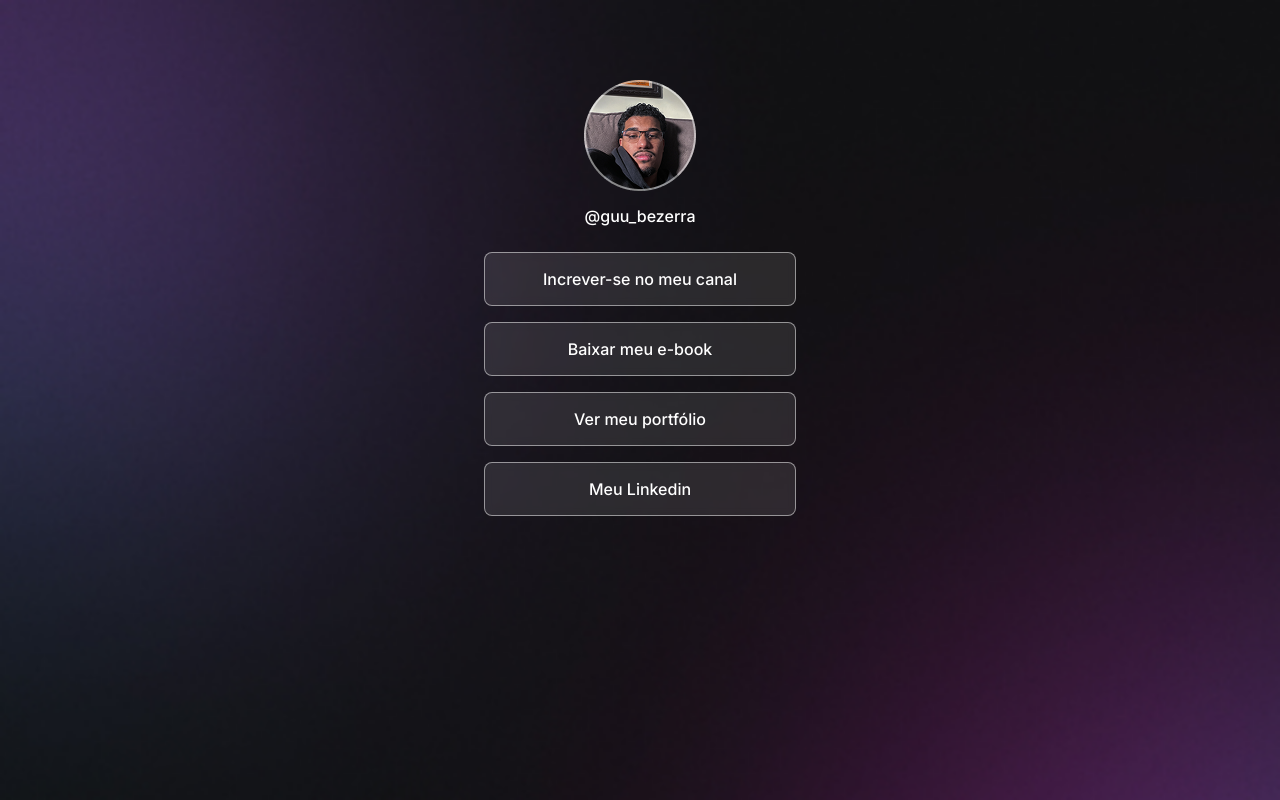
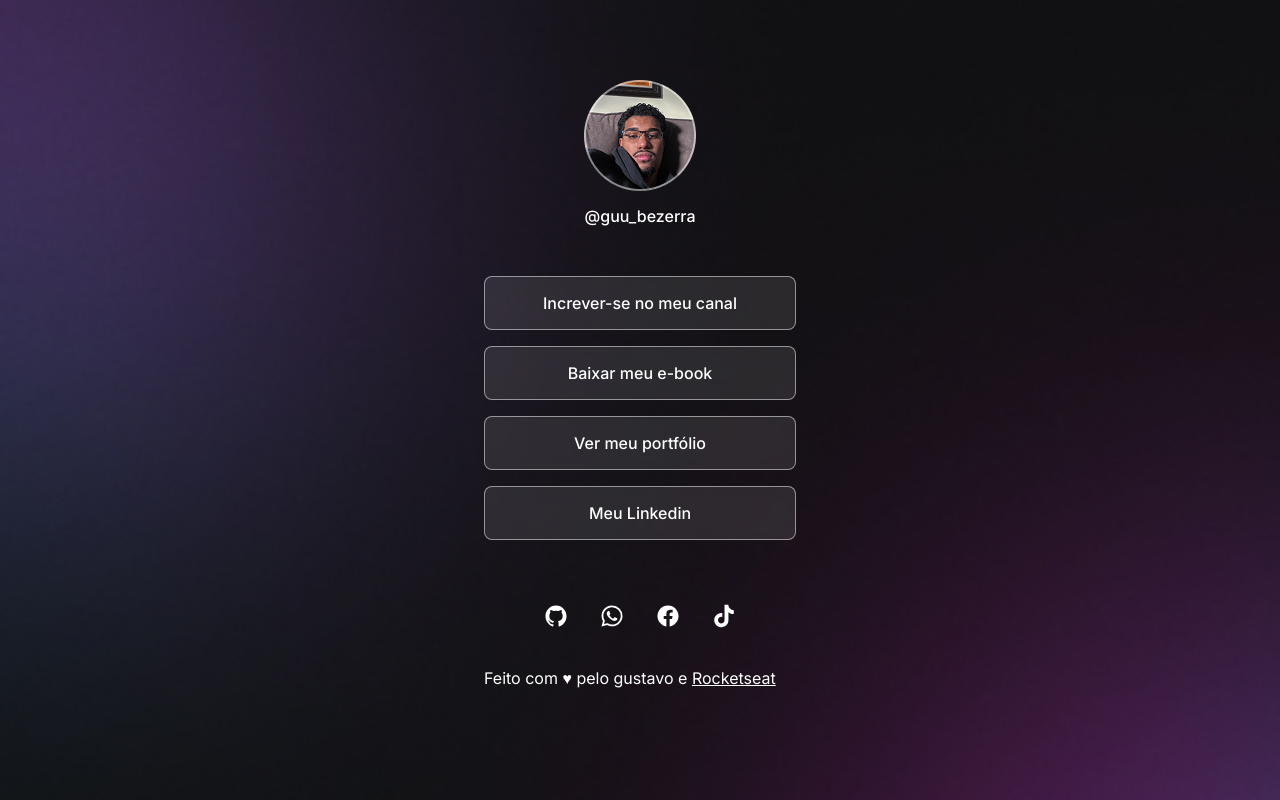
Before and after one commit to Ogustavobezerra/Devlinks, a plain HTML site: page index.html in a window 1280 px wide. Drawn offline with nearby package versions, Linux system fonts and the light colour scheme.

Commit message:
Adicionando ícones de redes social estilizando eles e criando rodapé

```diff
--- a/index.html
+++ b/index.html
@@ -42,6 +42,30 @@
           <a href="https://www.linkedin.com/in/gustavo-bezerra-b84522247/" target="_blank">Meu Linkedin</a>
         </li>
       </ul>
+      <div id="social-links">
+        <a href="https://github.com/Ogustavobezerra" target="_blank">
+        <ion-icon name="logo-github"></ion-icon>
+        </a>
+
+        <a href="#" target="_blank">
+        <ion-icon name="logo-whatsapp"></ion-icon>
+      </a>
+
+        <a href="https://www.facebook.com/login/?privacy_mutation_token=eyJ0eXBlIjowLCJjcmVhdGlvbl90aW1lIjoxNzQ4NDc0NTQ5LCJjYWxsc2l0ZV9pZCI6MjY5NTQ4NDUzMDcyMDk1MX0%3D" target="_blank">
+        <ion-icon name="logo-facebook"></ion-icon>
+      </a>
+
+        <a href="https://www.tiktok.com/pt-BR/" target="_blank">
+        <ion-icon name="logo-tiktok"></ion-icon>
+      </a>
+      </div>
+
+      <footer>
+        Feito com ♥ pelo gustavo e <a href="https://rocketseat.com.br/">Rocketseat</a>
+      </footer>
     </div>
+
+    <script type= "module" src="https://unpkg.com/ionicons@5.5.2/dist/ionicons/ionicons.esm.js"></script>
+    <script nomodule src="https://unpkg.com/ionicons@5.5.2/dist/ionicons/ionicons.js"></script>
   </body>
 </html>
--- a/style.css
+++ b/style.css
@@ -39,6 +39,7 @@ ul {
   display: flex;
   flex-direction: column;
   gap: 16px;
+  padding: 24px 0;
 }
 
 ul li a {
@@ -60,3 +61,30 @@ ul li a:hover{
   background-color: rgba(255, 255, 255, 0.05);
   border: 1.5px solid white;
 }
+
+/*social links*/
+#social-links {
+  display: flex;
+  justify-content: center;
+  padding: 24px 0;
+  font-size: 24px;
+}
+
+#social-links a{
+  display: flex;
+  align-items: center;
+  justify-content: center;
+  padding: 16px;
+  transition: background 0.2s;
+  border-radius: 50%;
+}
+
+#social-links a:hover{
+  background-color: rgba(255, 255, 255, 0.2);
+}
+
+#folter {
+  padding: 24px 0;
+  text-align: center;
+  font-size: 14px;
+}
```
